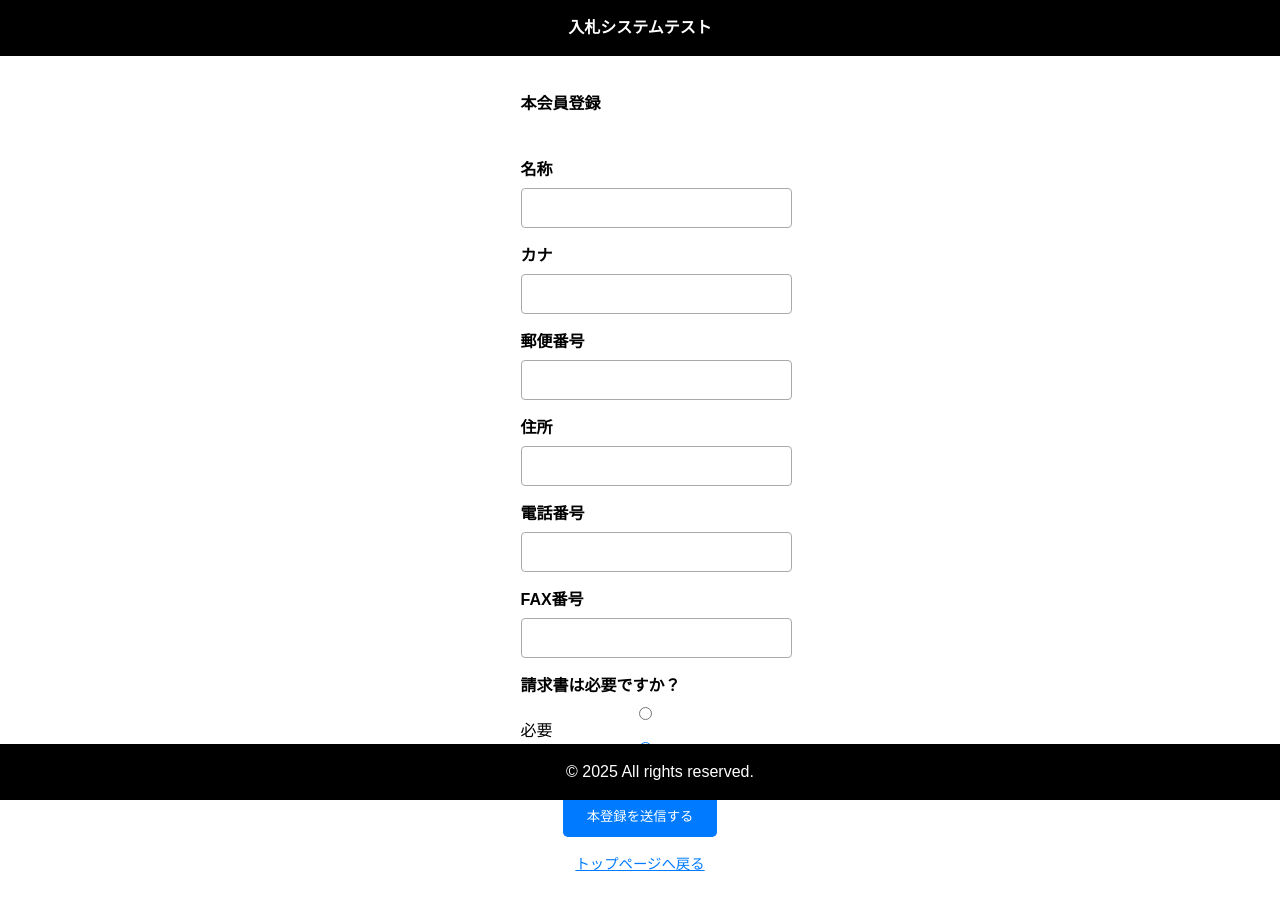
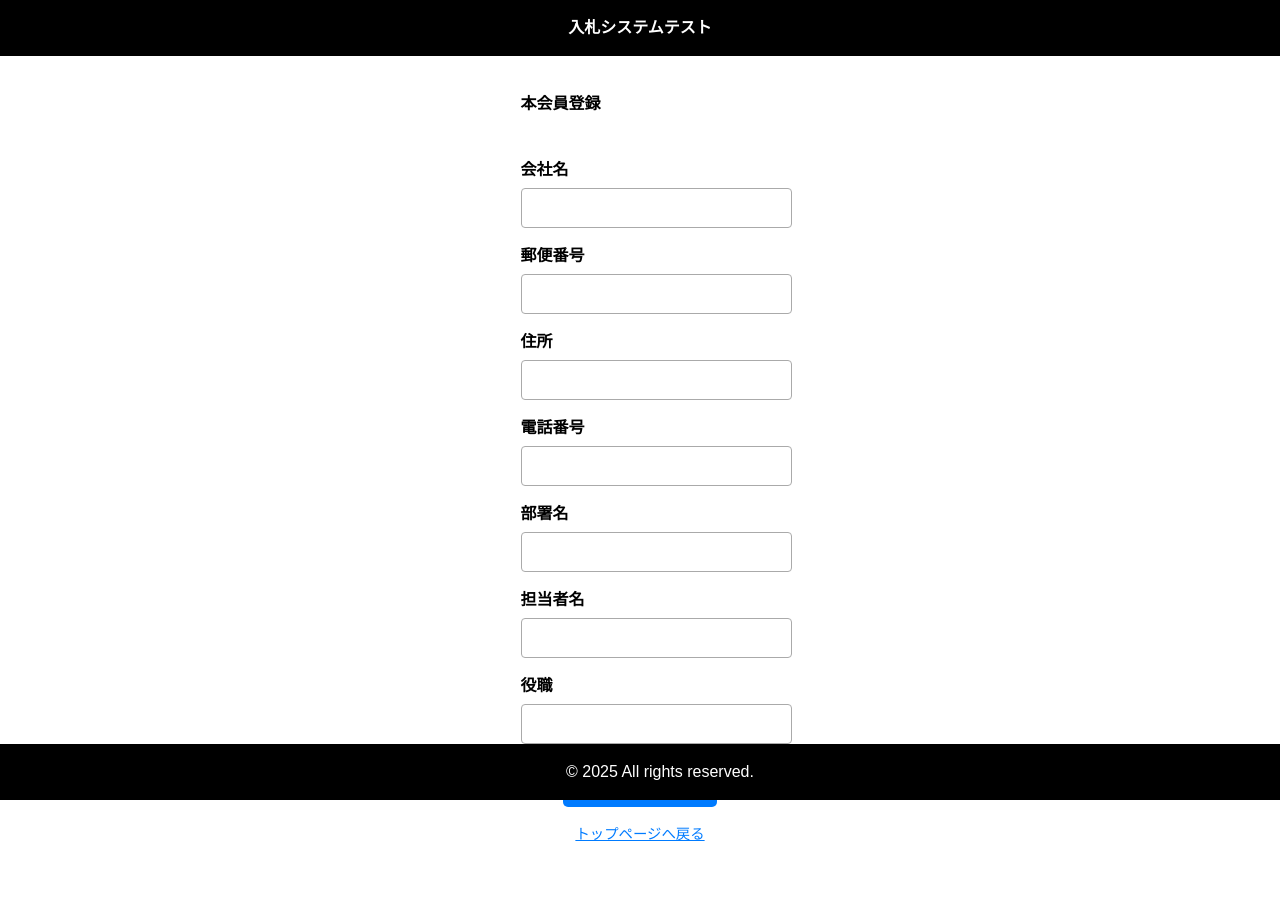
Before and after one commit to 07-jin-FUK/sample-bids, a Nuxt app: page /auth/RealRegister in a window 1280 px wide. After the commit the page ends 881 px from the top, so only its background shows below. Built offline with nearby package versions, Linux system fonts and the light colour scheme.

Commit message:
[update]サイドバー開閉、仮登録情報更新

```diff
--- a/components/Sidebar.vue
+++ b/components/Sidebar.vue
@@ -1,5 +1,6 @@
 <template>
-  <aside class="sidebar" :class="{ collapsed: isCollapsed }">
+    <div>
+  <aside class="sidebar" :class="{ collapsed: isCollapsed }" @mouseenter="hoverExpand" @mouseleave="hoverCollapse">
     <nav>
       <ul>
         <li><NuxtLink to="/customer/">入札会一覧</NuxtLink></li>
@@ -10,8 +11,9 @@
         <li><a href="#" @click.prevent="handleLogout">ログアウト</a></li>
       </ul>
     </nav>
-    <button class="toggle-btn" @click="toggleSidebar">☰</button>
   </aside>
+      <button class="toggle-btn" @click="toggleSidebar">↔︎</button>
+</div>
 </template>
 
 <script setup>
@@ -23,6 +25,16 @@ const router = useRouter()
 
 const toggleSidebar = () => {
   isCollapsed.value = !isCollapsed.value
+}
+
+const hoverExpand = () => {
+  if (isCollapsed.value) {
+    document.querySelector('.sidebar').classList.add('hover-expand')
+  }
+}
+
+const hoverCollapse = () => {
+  document.querySelector('.sidebar').classList.remove('hover-expand')
 }
 
 const handleLogout = () => {
@@ -44,7 +56,7 @@ const handleLogout = () => {
 }
 
 .sidebar.collapsed {
-  width: 60px;
+  width: 0px;
 }
 
 .sidebar ul {
@@ -72,14 +84,20 @@ const handleLogout = () => {
   color: #eee;
   border-radius: 0; /* 角丸不要なら0でもOK */
 }
+/* トグルボタン */
 .toggle-btn {
-  position: absolute;
-  bottom: 20px;
-  left: 20px;
-  background: #333;
-  color: white;
-  border: none;
+  position: fixed;
+  top: 56px;
+  left: 220px; /* 通常時の位置 */
+  background: #fff;
+  color: #333;
   padding: 5px 10px;
-  cursor: pointer;
+  z-index: 1100;
+  font-size: 1.5em;
+  transition: left 0.3s ease;
+}
+
+.sidebar.collapsed + .toggle-btn {
+  left: 0px; /* サイドバーが閉じたときの位置 */
 }
 </style>
--- a/pages/auth/RealRegister.vue
+++ b/pages/auth/RealRegister.vue
@@ -5,12 +5,8 @@
       <h2 class="title-bottom">本会員登録</h2>
       <form class="form" @submit.prevent="handleSubmit">
         <div class="form-content">
-          <label class="label">名称</label>
+          <label class="label">会社名</label>
           <input type="text" v-model="name" required />
-        </div>
-        <div class="form-content">
-          <label class="label">カナ</label>
-          <input type="text" v-model="kana" required />
         </div>
         <div class="form-content">
           <label class="label">郵便番号</label>
@@ -25,47 +21,18 @@
           <input type="tel" v-model="phone" required />
         </div>
         <div class="form-content">
-          <label class="label">FAX番号</label>
-          <input type="tel" v-model="fax" />
+          <label class="label">部署名</label>
+          <input type="tel" v-model="department" />
         </div>
-        <div class="form-content">
-          <label class="label">請求書は必要ですか？</label>
-          <div>
-            <label><input type="radio" value="yes" v-model="needsInvoice" /> 必要</label>
-            <label><input type="radio" value="no" v-model="needsInvoice" /> 不要</label>
-          </div>
+             <div class="form-content">
+          <label class="label">担当者名</label>
+          <input type="text" v-model="contact" required />
+        </div>
+             <div class="form-content">
+          <label class="label">役職</label>
+          <input type="text" v-model="job" required />
         </div>
 
-        <template v-if="needsInvoice === 'yes'">
-          <div class="form-content">
-            <label class="label">請求書郵便番号</label>
-            <input type="text" v-model="invoiceZipcode" />
-          </div>
-          <div class="form-content">
-            <label class="label">請求書住所</label>
-            <input type="text" v-model="invoiceAddress" />
-          </div>
-          <div class="form-content">
-            <label class="label">請求書部署</label>
-            <input type="text" v-model="invoiceDepartment" />
-          </div>
-          <div class="form-content">
-            <label class="label">請求書電話番号</label>
-            <input type="tel" v-model="invoicePhone" />
-          </div>
-          <div class="form-content">
-            <label class="label">請求書FAX番号</label>
-            <input type="tel" v-model="invoiceFax" />
-          </div>
-          <div class="form-content">
-            <label class="label">請求書担当者</label>
-            <input type="text" v-model="invoicePerson" />
-          </div>
-          <div class="form-content">
-            <label class="label">請求書敬称</label>
-            <input type="text" v-model="invoiceTitle" />
-          </div>
-        </template>
 
         <div class="button-wrap">
           <button type="submit" class="button">本登録を送信する</button>
```
